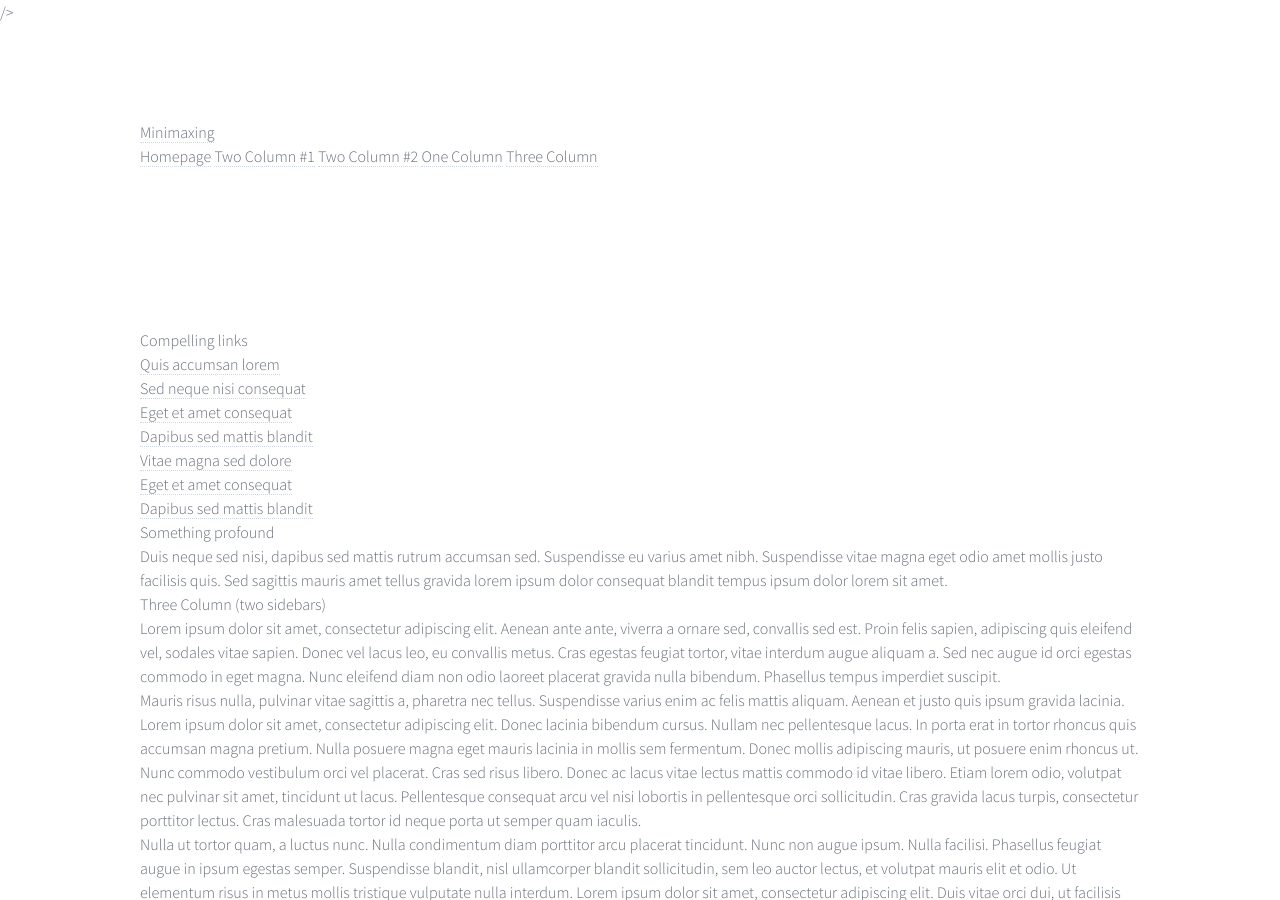
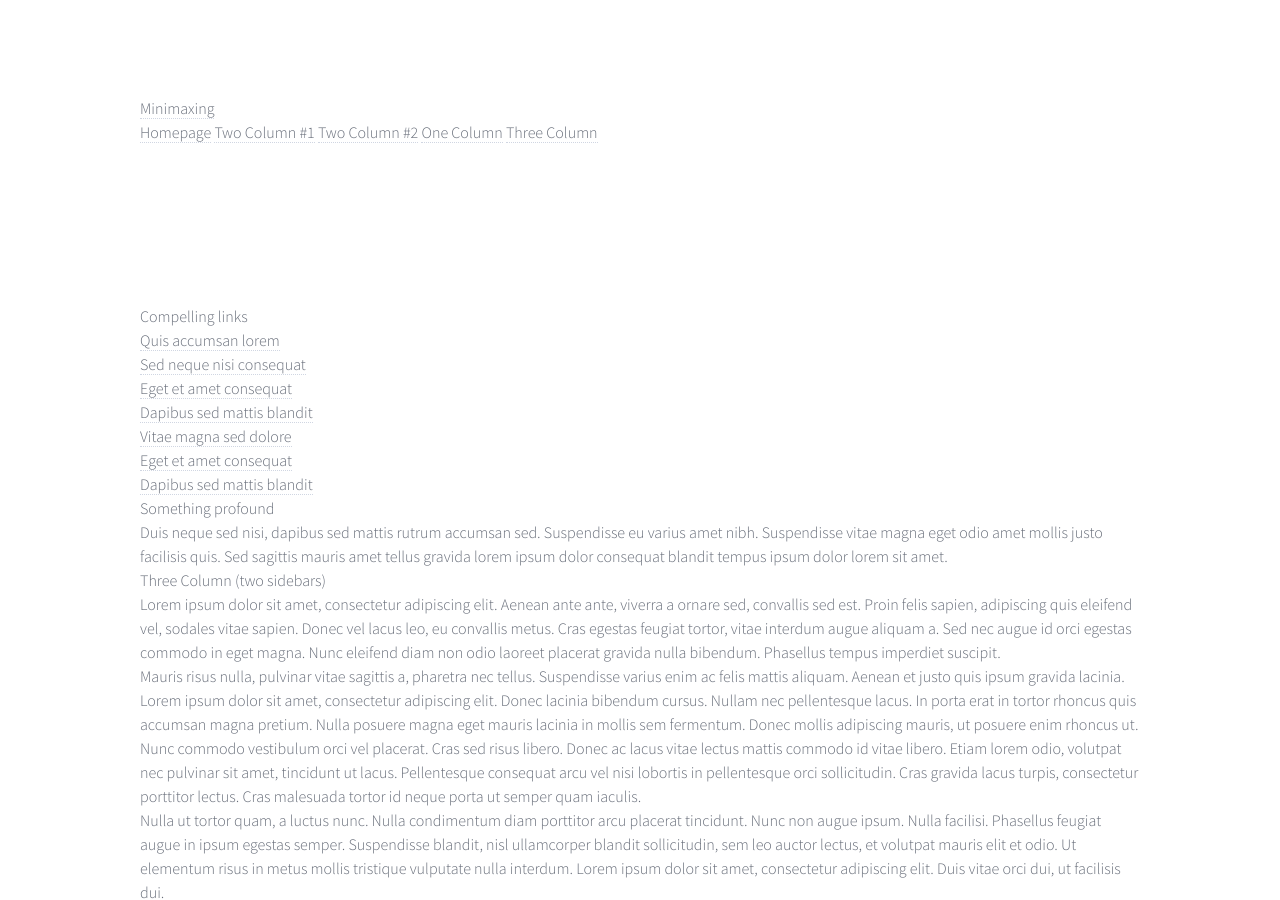
Before and after one commit to RenoCross/the-rushing-gnome, a Jekyll site: the page built from about/about-us.html, in a window 1280 px wide and 900 px high. Built offline with Jekyll 4.4.1, drawn with Linux system fonts in a browser that asks for light colours; nearby versions of some CDN libraries; library files that are not in the unit come from our copies.

Commit message:
Update second_page.html

```diff
--- a/_layouts/second_page.html
+++ b/_layouts/second_page.html
@@ -3,7 +3,7 @@
 <head>
   <meta charset="UTF-8" />
   <title>{{ page.title | default: "The Rushing Gnome" }}</title>
-  <link rel="stylesheet" href="{{ '/assets/css/style1.css' | relative_url }}"> />
+  <link rel="stylesheet" href="{{ '/assets/css/style1.css' | relative_url }}" />
   <meta name="viewport" content="width=device-width, initial-scale=1, user-scalable=no" />
 </head>
 <body>
```
